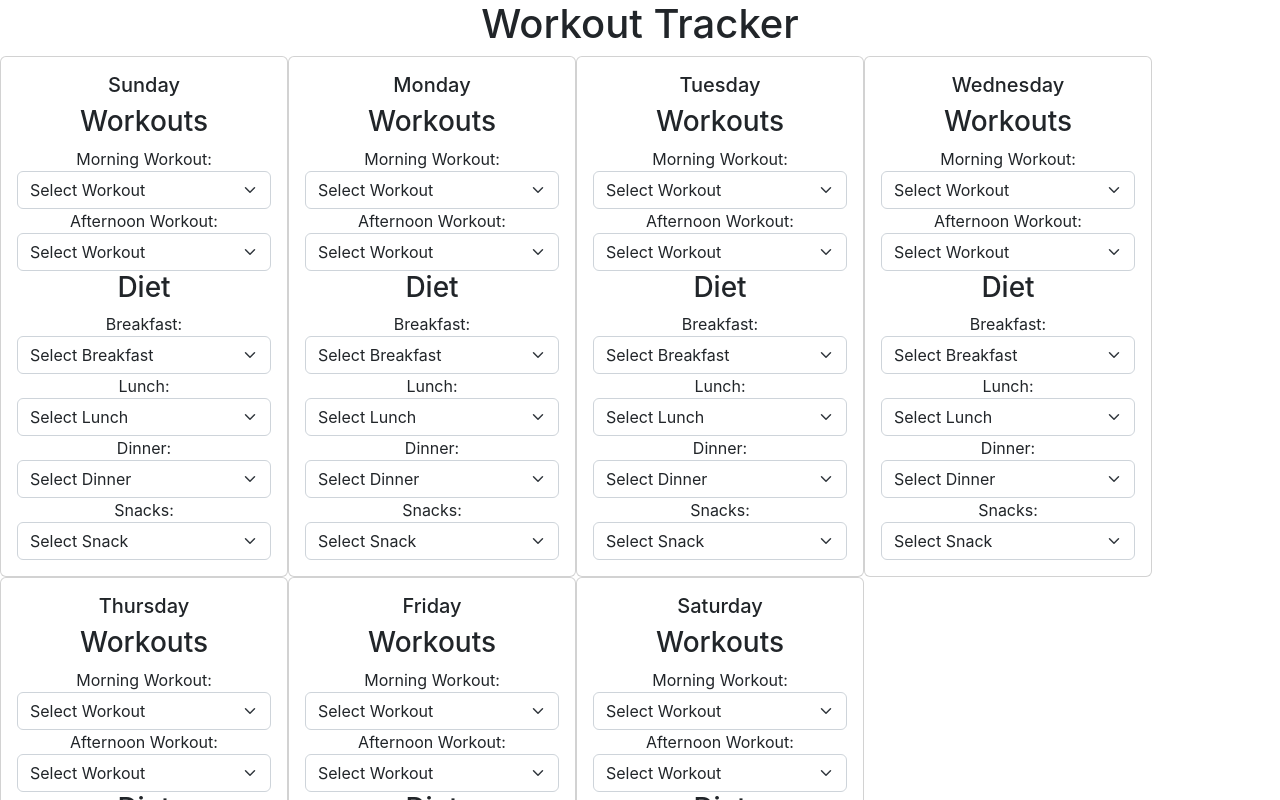
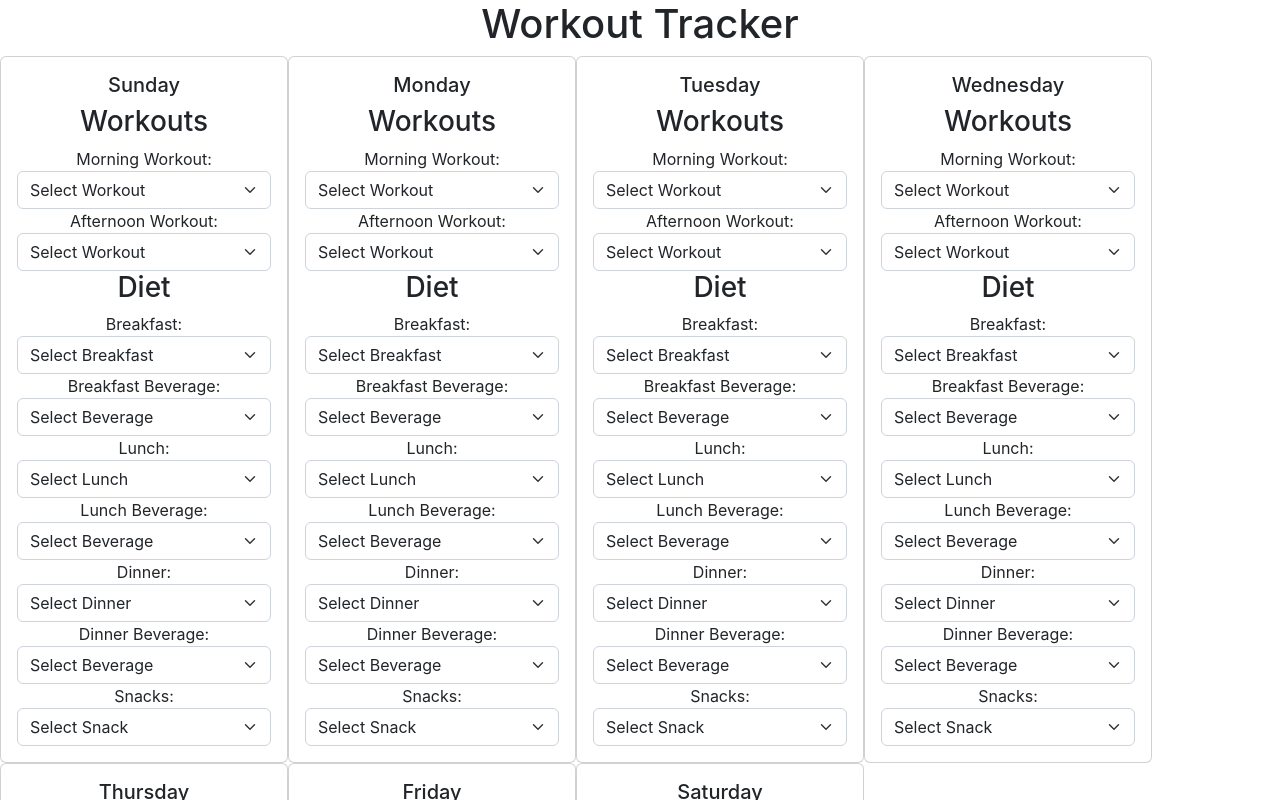
Before and after one commit to mariojrgithub/workout_diet_app, a React (Create React App) app: page / in a window 1280 px wide. Shown: the top 800 px of the page. Built offline with nearby package versions, Linux system fonts and the light colour scheme.

Commit message:
added beverages and weather api call

```diff
--- a/package.json
+++ b/package.json
@@ -6,6 +6,7 @@
     "@testing-library/jest-dom": "^5.16.5",
     "@testing-library/react": "^13.4.0",
     "@testing-library/user-event": "^13.5.0",
+    "axios": "^1.1.3",
     "react": "^18.2.0",
     "react-dom": "^18.2.0",
     "react-scripts": "5.0.1",
--- a/src/components/Day/Day.js
+++ b/src/components/Day/Day.js
@@ -1,6 +1,6 @@
 import React from "react";
 
-const Day = ({ setDays, weekday, workouts, mainMeals, snacks }) => {
+const Day = ({ setDays, weekday, workouts, mainMeals, snacks, beverages }) => {
   return (
     <div className="card" style={{ width: "18rem" }}>
       <div className="card-body">
@@ -102,6 +102,37 @@ const Day = ({ setDays, weekday, workouts, mainMeals, snacks }) => {
             );
           })}
         </select>
+        <span>Breakfast Beverage: </span>
+        <select
+          className="form-select"
+          aria-label="Breakfast Beverage"
+          // onChange fires an event, we want to take this value and assign it to a key
+          onChange={(event) => {
+            weekday.breakfastBeverage = event.target.value;
+            setDays((items) => {
+              // make a copy of the current state
+              const array = [...items].filter(
+                // remove the weekday the selection is changing
+                (item) => item.day !== weekday.day
+              );
+              // append updated weekday and reset order
+              return [...array, weekday].sort(
+                // compare items to sort in acending order
+                (item1, item2) => item1.order - item2.order
+              );
+            });
+          }}
+        >
+          <option value="">Select Beverage</option>
+          {beverages.map((drink, index) => {
+            // we are mapping each meal in mainMeals array to an option in the select menu
+            return (
+              <option value={drink} key={index}>
+                {drink}
+              </option>
+            );
+          })}
+        </select>
         <span>Lunch: </span>
         <select
           className="form-select"
@@ -133,6 +164,37 @@ const Day = ({ setDays, weekday, workouts, mainMeals, snacks }) => {
             );
           })}
         </select>
+        <span>Lunch Beverage: </span>
+        <select
+          className="form-select"
+          aria-label="Lunch Beverage"
+          // onChange fires an event, we want to take this value and assign it to a key
+          onChange={(event) => {
+            weekday.lunchBeverage = event.target.value;
+            setDays((items) => {
+              // make a copy of the current state
+              const array = [...items].filter(
+                // remove the weekday the selection is changing
+                (item) => item.day !== weekday.day
+              );
+              // append updated weekday and reset order
+              return [...array, weekday].sort(
+                // compare items to sort in acending order
+                (item1, item2) => item1.order - item2.order
+              );
+            });
+          }}
+        >
+          <option value="">Select Beverage</option>
+          {beverages.map((drink, index) => {
+            // we are mapping each meal in mainMeals array to an option in the select menu
+            return (
+              <option value={drink} key={index}>
+                {drink}
+              </option>
+            );
+          })}
+        </select>
         <span>Dinner: </span>
         <select
           className="form-select"
@@ -160,6 +222,37 @@ const Day = ({ setDays, weekday, workouts, mainMeals, snacks }) => {
             return (
               <option value={meal} key={index}>
                 {meal}
+              </option>
+            );
+          })}
+        </select>
+        <span>Dinner Beverage: </span>
+        <select
+          className="form-select"
+          aria-label="Dinner Beverage"
+          // onChange fires an event, we want to take this value and assign it to a key
+          onChange={(event) => {
+            weekday.dinnerBeverage = event.target.value;
+            setDays((items) => {
+              // make a copy of the current state
+              const array = [...items].filter(
+                // remove the weekday the selection is changing
+                (item) => item.day !== weekday.day
+              );
+              // append updated weekday and reset order
+              return [...array, weekday].sort(
+                // compare items to sort in acending order
+                (item1, item2) => item1.order - item2.order
+              );
+            });
+          }}
+        >
+          <option value="">Select Beverage</option>
+          {beverages.map((drink, index) => {
+            // we are mapping each meal in mainMeals array to an option in the select menu
+            return (
+              <option value={drink} key={index}>
+                {drink}
               </option>
             );
           })}
--- a/src/components/HomePage/HomePage.js
+++ b/src/components/HomePage/HomePage.js
@@ -1,4 +1,5 @@
-import React, { useState } from "react";
+import React, { useEffect, useState } from "react";
+import axios from "axios";
 import Day from "../Day/Day";
 
 const HomePage = () => {
@@ -62,10 +63,14 @@ const HomePage = () => {
       morningWorkout: "",
       afternoonWorkout: "",
       breakfast: "",
+      breakfastBeverage: "",
       lunch: "",
+      lunchBeverage: "",
       dinner: "",
+      dinnerBeverage: "",
       snack: "",
       date: "",
+      weather: "",
     },
     {
       order: 2,
@@ -73,10 +78,14 @@ const HomePage = () => {
       morningWorkout: "",
       afternoonWorkout: "",
       breakfast: "",
+      breakfastBeverage: "",
       lunch: "",
+      lunchBeverage: "",
       dinner: "",
+      dinnerBeverage: "",
       snack: "",
       date: "",
+      weather: "",
     },
     {
       order: 3,
@@ -84,10 +93,14 @@ const HomePage = () => {
       morningWorkout: "",
       afternoonWorkout: "",
       breakfast: "",
+      breakfastBeverage: "",
       lunch: "",
+      lunchBeverage: "",
       dinner: "",
+      dinnerBeverage: "",
       snack: "",
       date: "",
+      weather: "",
     },
     {
       order: 4,
@@ -95,10 +108,14 @@ const HomePage = () => {
       morningWorkout: "",
       afternoonWorkout: "",
       breakfast: "",
+      breakfastBeverage: "",
       lunch: "",
+      lunchBeverage: "",
       dinner: "",
+      dinnerBeverage: "",
       snack: "",
       date: "",
+      weather: "",
     },
     {
       order: 5,
@@ -106,10 +123,14 @@ const HomePage = () => {
       morningWorkout: "",
       afternoonWorkout: "",
       breakfast: "",
+      breakfastBeverage: "",
       lunch: "",
+      lunchBeverage: "",
       dinner: "",
+      dinnerBeverage: "",
       snack: "",
       date: "",
+      weather: "",
     },
     {
       order: 6,
@@ -117,10 +138,14 @@ const HomePage = () => {
       morningWorkout: "",
       afternoonWorkout: "",
       breakfast: "",
+      breakfastBeverage: "",
       lunch: "",
+      lunchBeverage: "",
       dinner: "",
+      dinnerBeverage: "",
       snack: "",
       date: "",
+      weather: "",
     },
     {
       order: 7,
@@ -128,17 +153,20 @@ const HomePage = () => {
       morningWorkout: "",
       afternoonWorkout: "",
       breakfast: "",
+      breakfastBeverage: "",
       lunch: "",
+      lunchBeverage: "",
       dinner: "",
+      dinnerBeverage: "",
       snack: "",
       date: "",
+      weather: "",
     },
   ];
   // Adding date to weekdays array
   const addDate = () => {
     // Get today's date from Date API
     const todaysDate = new Date();
-    console.log(todaysDate);
     // new date constructor:  new Date(year, monthIndex, day)
     const today = new Date(
       todaysDate.getFullYear(),
@@ -178,12 +206,23 @@ const HomePage = () => {
   };
 
   addDate();
-  console.log(weekdays);
 
+  const addWeather = () => {
+    const fiveDayWeatherForecast =
+      "https://api.openweathermap.org/data/2.5/forecast?lat=32.85568960637094&lon=-96.95943195562664&appid=0a283de22761cb735fef7f8772357572";
+    axios.get(fiveDayWeatherForecast).then((response) => {
+      console.log(response);
+    });
+  };
+  // useEffect function handles all the lifecycle hooks
+  useEffect(() => {
+    // addWeather();
+  }, []);
   // Setting State
   // this is a 'hook'
   // useState hook provides the name of the state and a function to set that state
   const [days, setDays] = useState(weekdays);
+  console.log(days);
   return (
     <div>
       <h1>Workout Tracker</h1>
@@ -199,6 +238,7 @@ const HomePage = () => {
               workouts={workouts}
               mainMeals={mainMeals}
               snacks={snacks}
+              beverages={beverages}
             />
           );
         })}
```
Also changed, not shown: 1 other file (tests, documents, lock files or other folders).
